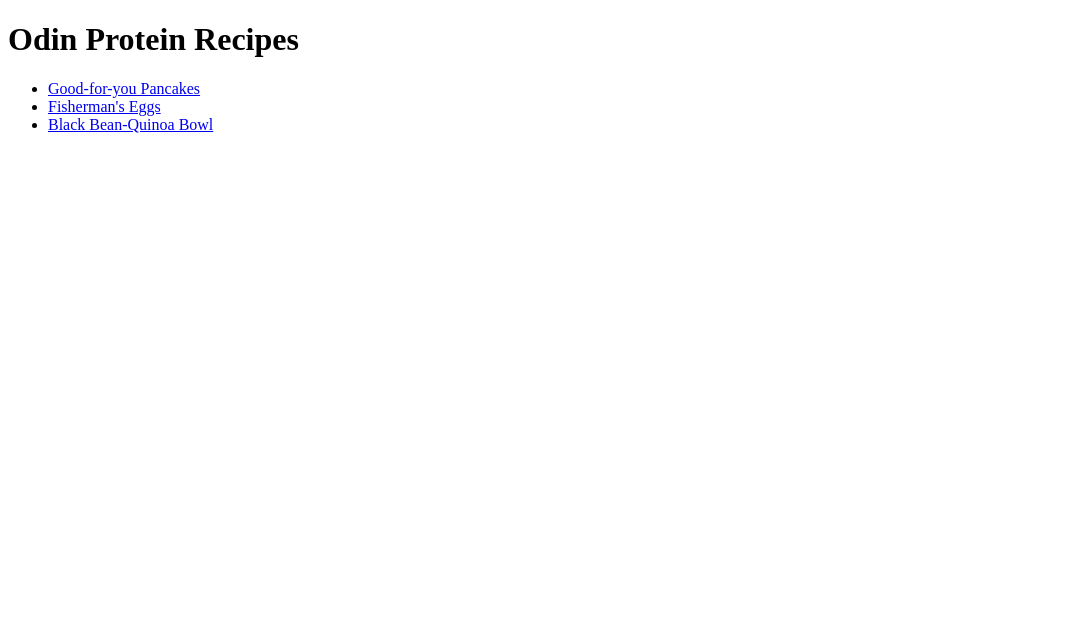
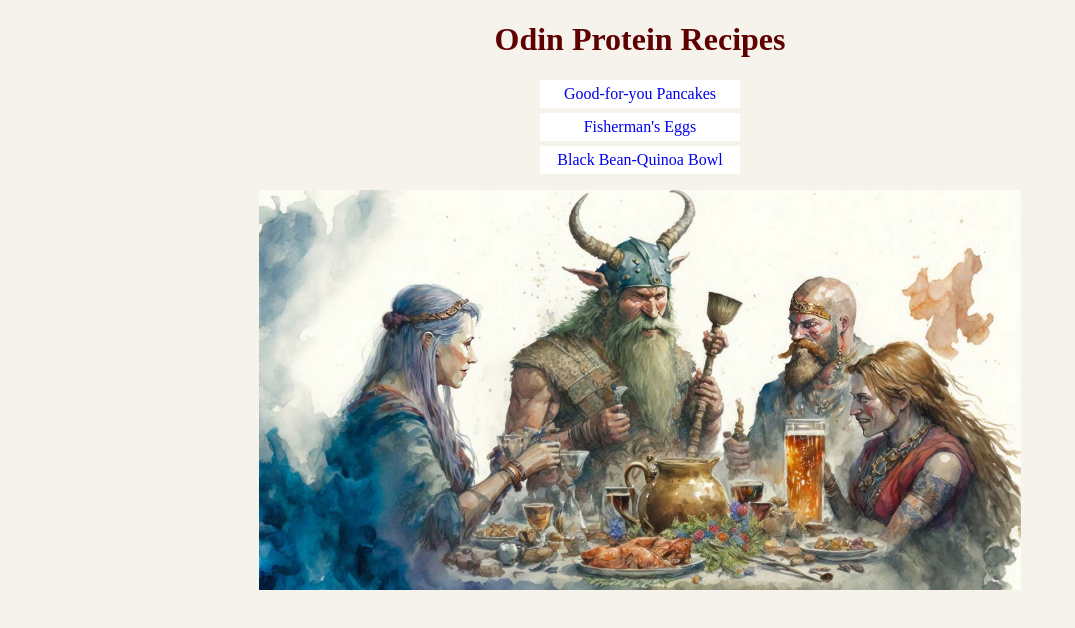
Before and after one commit to Abu97Abdullah/odin-recipes, a plain HTML site: page index.html in a window 1280 px wide. Shown: the whole page, without its empty margins (0-1075 px from the left). Drawn offline with Linux system fonts and the light colour scheme.

Commit message:
Make homepage buttons more flashy

```diff
--- a/index.html
+++ b/index.html
@@ -6,11 +6,14 @@
         <link rel="stylesheet" href="styles.css" />
     </head>
     <body>
-        <h1>Odin Protein Recipes</h1>
-        <ul>
-            <li><a href="recipes/pancakes.html">Good-for-you Pancakes</a></li>
-            <li><a href="recipes/fishermans-eggs.html">Fisherman's Eggs</a></li>
-            <li><a href="recipes/quinoa-bowl.html">Black Bean-Quinoa Bowl</a></li>
-        </ul>
+        <div class="card">
+            <h1 class="page-title"><strong>Odin Protein Recipes</strong></h1>
+            <ul class="homepage-list">
+                <li><a href="recipes/pancakes.html">Good-for-you Pancakes</a></li>
+                <li><a href="recipes/fishermans-eggs.html">Fisherman's Eggs</a></li>
+                <li><a href="recipes/quinoa-bowl.html">Black Bean-Quinoa Bowl</a></li>
+            </ul>
+        </div>
+        <img src="images/vikings-eating.jpg" alt="Three vikings enjoying a meal." class="center-image">
     </body>
 </html>
--- a/styles.css
+++ b/styles.css
@@ -1,12 +1,25 @@
+* {
+    box-sizing: border-box;
+}
+
 img {
-    height: 500px;
+    display: block;
+    height: 400px;
     width: auto;
 }
 
+.center-image {
+    margin: 0px auto;
+}
+
+body {
+    background-color: rgb(246, 242, 236);
+}
+
 .recipe-name {
-    background-color: bisque;
+    background-color: white;
     text-align: center;
-    font-family: "Courier New", sans-serif;
+    color: rgb(94, 0, 0);
 }
 
 p.source {
@@ -15,3 +28,32 @@ p.source {
     font-weight: 500;
     color: brown;
 }
+
+.page-title {
+    text-align: center;
+    color: rgb(94, 0, 0);
+}
+
+.homepage-list {
+    padding: 0 100px 0 100px;
+}
+
+.homepage-list li{
+    background-color: white;
+    padding: 5px 10px;
+    list-style: none;
+    margin: 5px auto;
+    display: block;
+    text-align: center;
+    width: 200px;
+}
+
+.homepage-list li:hover{
+    background-color: gold;
+}
+
+
+
+li a {
+    text-decoration: none;
+}
```
Also changed, not shown: images/vikings-eating.jpg (added).
